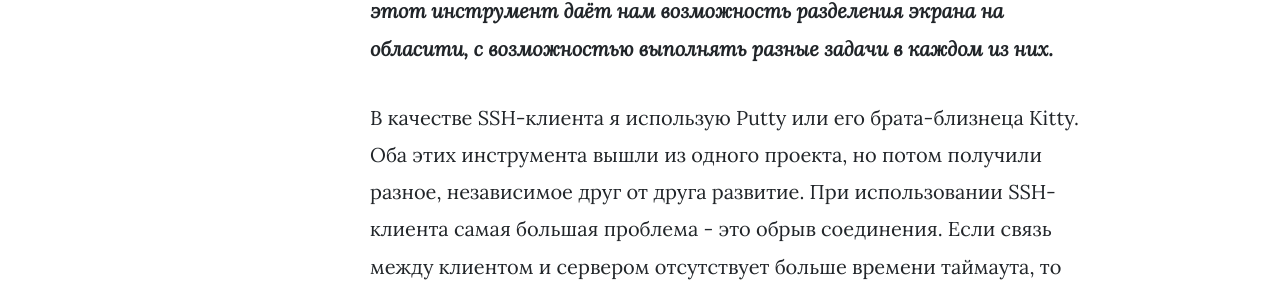
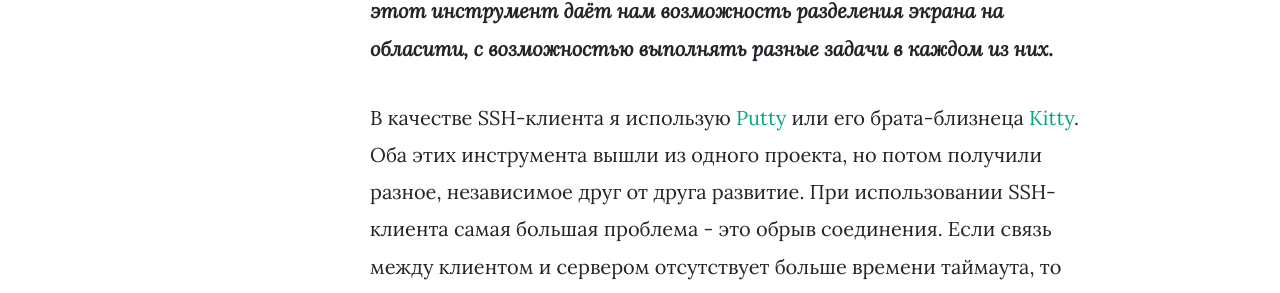
Before and after one commit to mdanshin/mdanshin.github.io, a Jekyll site: the page built from _posts/2019-10-04-tmux.md, in a window 1280 px wide and 900 px high, scrolled down 557 px. Shown: the part 155-448 px from the top of the window. Built offline with Jekyll 4.4.1, drawn with Linux system fonts in a browser that asks for light colours; nearby versions of some CDN libraries; comment, search, counter and statistics services are not loaded; some of the changed lines change nothing that is shown; some of the changed text lies outside the part shown.

Commit message:
some fix

```diff
--- a/_posts/2019-10-04-tmux.md
+++ b/_posts/2019-10-04-tmux.md
@@ -8,7 +8,7 @@ author: Mikhail
 ---
 ***Мне часто приходилось сталкиваться с тем, что при обрыве соединения SSH-сессия закрывалась и все исполняемые в ней процессы прерывались. Иногда это приводило к потере многочасового труда. В этой статье я расскажу про инструмент, который поможет застраховать себя от подобных проблем. Кроме этого этот инструмент даёт нам возможность разделения экрана на обласити, с возможностью выполнять разные задачи в каждом из них.***
 
-В качестве SSH-клиента я использую Putty или его брата-близнеца Kitty. Оба этих инструмента вышли из одного проекта, но потом получили разное, независимое друг от друга развитие. При использовании SSH-клиента самая большая проблема - это обрыв соединения. Если связь между клиентом и сервером отсутствует больше времени таймаута, то соединение на сервере принудительно хавершает свою работу. Избежать этого можно увеличив время таймаута в настройках клиента. Но это не панацея. Более удобным способом, на мой взгляд, является использование утилиты [TMUX](https://github.com/tmux/tmux/wiki).
+В качестве SSH-клиента я использую [Putty](https://www.putty.org/) или его брата-близнеца [Kitty](http://www.9bis.net/kitty/?#!index.md). Оба этих инструмента вышли из одного проекта, но потом получили разное, независимое друг от друга развитие. При использовании SSH-клиента самая большая проблема - это обрыв соединения. Если связь между клиентом и сервером отсутствует больше времени таймаута, то соединение на сервере принудительно хавершает свою работу. Избежать этого можно увеличив время таймаута в настройках клиента. Но это не панацея. Более удобным способом, на мой взгляд, является использование утилиты [TMUX](https://github.com/tmux/tmux/wiki).
 
 При обрыве соединения tmux, и все процессы, запущенные из под него, продолжат работать в фоновом режиме, и при новом подключении можно будет вновь подключиться к tmux и продолжить работу. Я не буду описывать процесс установки этой утлиты. К тому же она доступна в большинстве репозиториев современных дистрибутивов Linux. Хочу рассказать только об одной особенности использования tmux.
 
```
